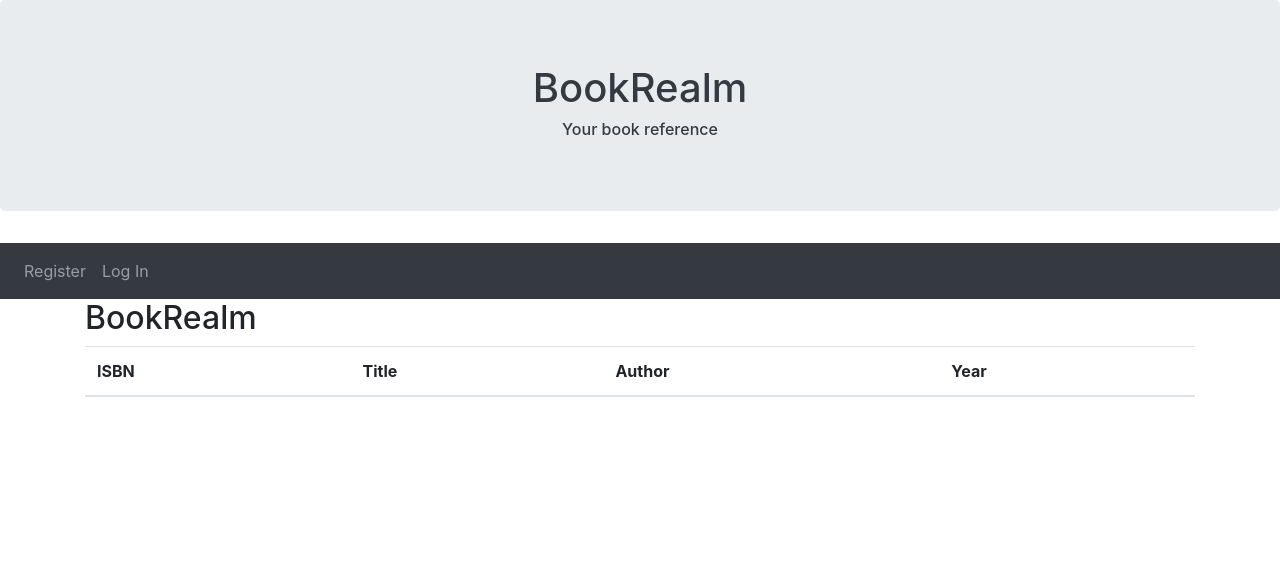
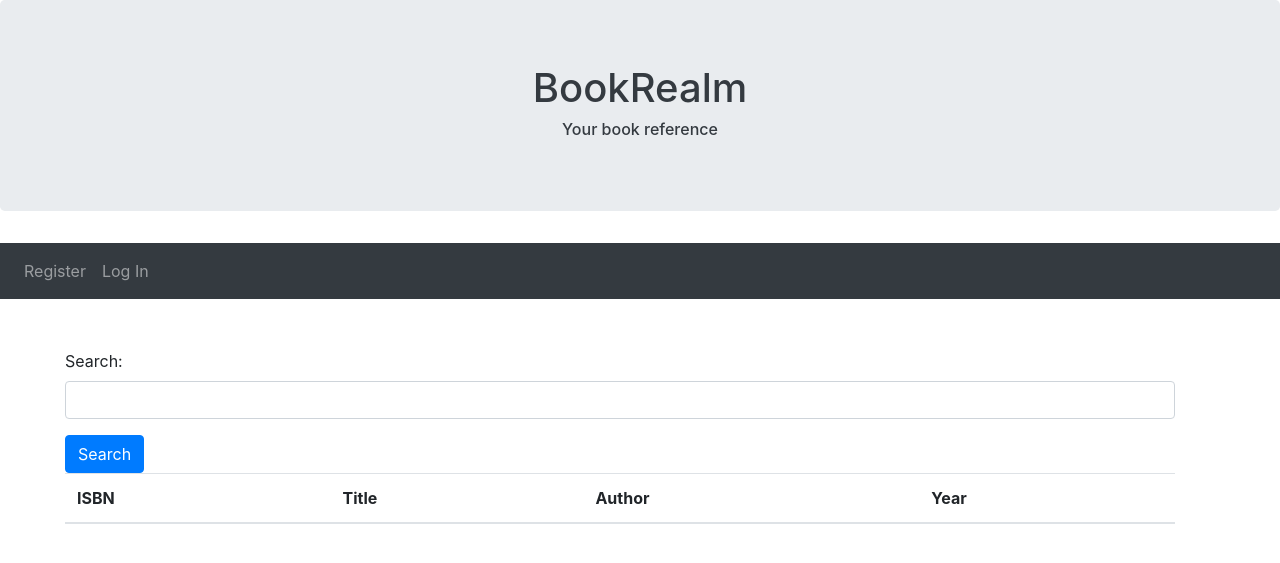
Before and after one commit to aitabuzaid/bookrealm, a Flask app: template bookrealm/templates/books/index.html in a window 1280 px wide. Shown: the top 563 px of the page. Run offline with Flask 2, Linux system fonts and the light colour scheme; the template is opened without the code that fills it, so the values that code supplies are empty; some libraries are stand-ins or nearby versions.

Commit message:
feat: search books database

```diff
--- a/bookrealm/templates/books/index.html
+++ b/bookrealm/templates/books/index.html
@@ -1,7 +1,13 @@
 {% extends "layout.html" %}
 {% block content %}
-    <div class="container">
-    <h2>BookRealm</h2>
+    <div class="container" style="margin: 50px">
+    <form method="post">
+        <div class="form-group">
+        <label for="query">Search:</label>
+        <input class="form-control" type="text" name="query" id="query" required>
+        </div>
+        <button type="submit" class="btn btn-primary">Search</button>
+    </form>
     <table class="table table-hover">
         <thead>
         <tr>
@@ -12,6 +18,7 @@
         </tr>
         </thead>
         <tbody>
+        {% if books %}
         {% for book in books %}
         <tr>
             <td>{{ book['isbn'] }}</td>
@@ -20,6 +27,7 @@
             <td>{{ book['year'] }}</td>
         </tr>
         {% endfor %}
+        {% endif %}
         </tbody>
     </table>
     </div>
```
Also changed, not shown: bookrealm/books.py (+14 -5 lines).
